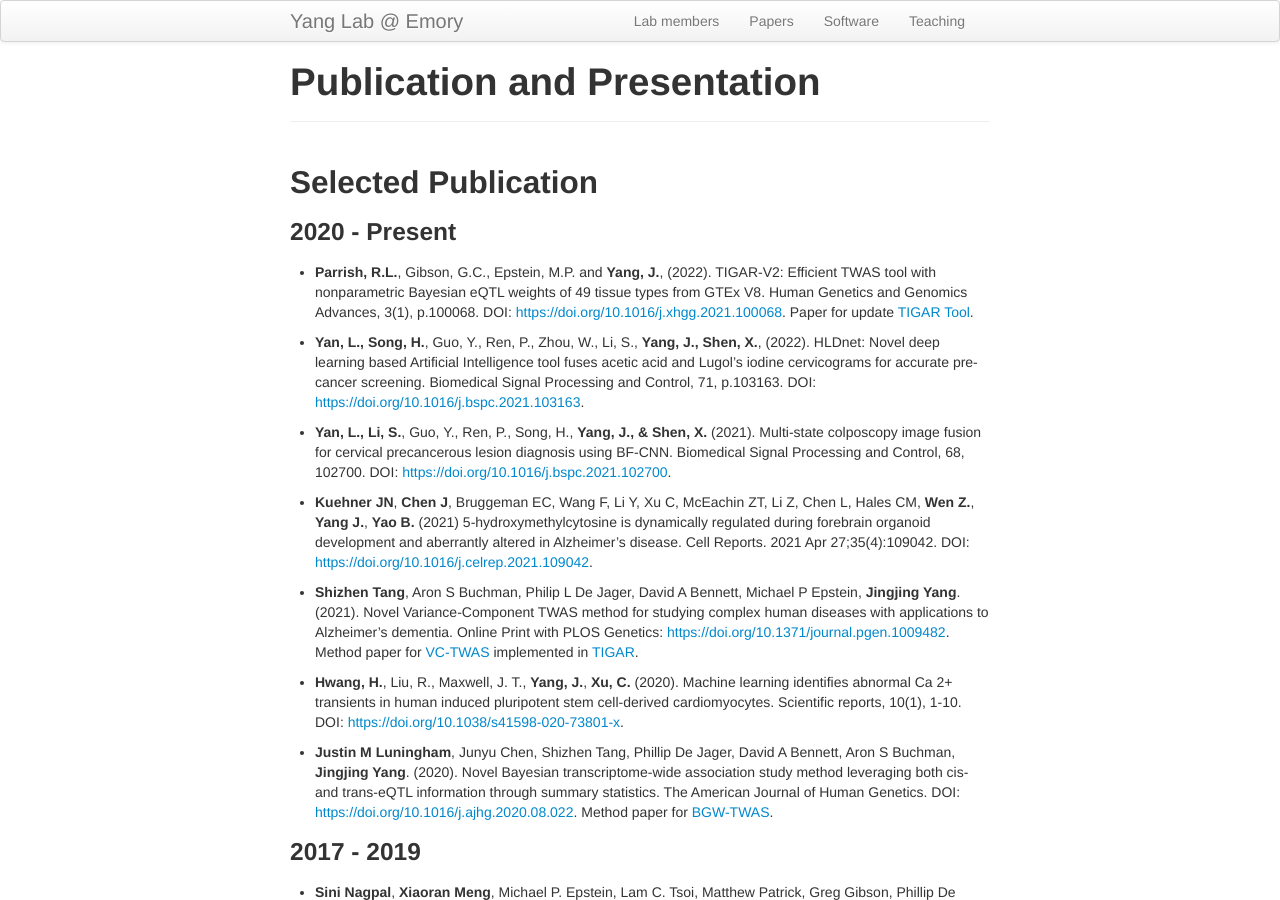
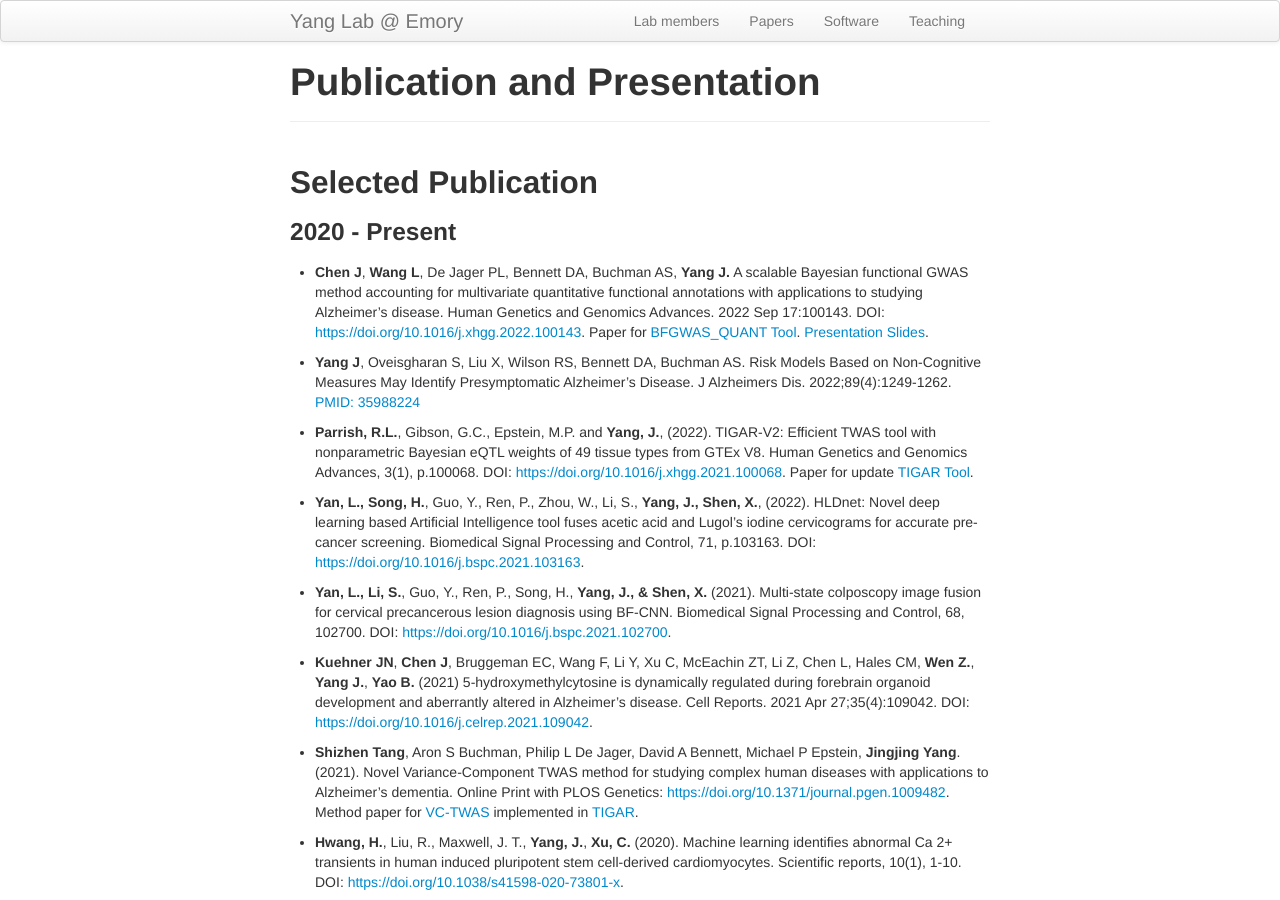
Before and after one commit to yanglab-emory/yanglab-emory.github.io, a Jekyll site: the page built from pages/papers.md, in a window 1280 px wide and 900 px high. Built offline with Jekyll 4.4.1, drawn with Linux system fonts in a browser that asks for light colours.

Commit message:
add a slide

```diff
--- a/pages/papers.md
+++ b/pages/papers.md
@@ -6,6 +6,11 @@ title: "Publication and Presentation"
 ## Selected Publication
 
 ### 2020 - Present
+
+
+* **Chen J**, **Wang L**, De Jager PL, Bennett DA, Buchman AS, **Yang J.** A scalable Bayesian functional GWAS method accounting for multivariate quantitative functional annotations with applications to studying Alzheimer's disease. Human Genetics and Genomics Advances. 2022 Sep 17:100143. DOI: <https://doi.org/10.1016/j.xhgg.2022.100143>. Paper for [BFGWAS_QUANT Tool](https://github.com/yanglab-emory/BFGWAS_QUANT). <a href="../assets/PresentationSlides/BFGWAS_QUANT_2022.pdf"> Presentation Slides</a>.
+
+* **Yang J**, Oveisgharan S, Liu X, Wilson RS, Bennett DA, Buchman AS. Risk Models Based on Non-Cognitive Measures May Identify Presymptomatic Alzheimer's Disease. J Alzheimers Dis. 2022;89(4):1249-1262. [PMID: 35988224](https://pubmed.ncbi.nlm.nih.gov/35988224/)
 
 * **Parrish, R.L.**, Gibson, G.C., Epstein, M.P. and **Yang, J.**, (2022). TIGAR-V2: Efficient TWAS tool with nonparametric Bayesian eQTL weights of 49 tissue types from GTEx V8. Human Genetics and Genomics Advances, 3(1), p.100068. DOI: <https://doi.org/10.1016/j.xhgg.2021.100068>. Paper for update [TIGAR Tool](https://github.com/yanglab-emory/TIGAR).
 
```
Also changed, not shown: 3 other files.
